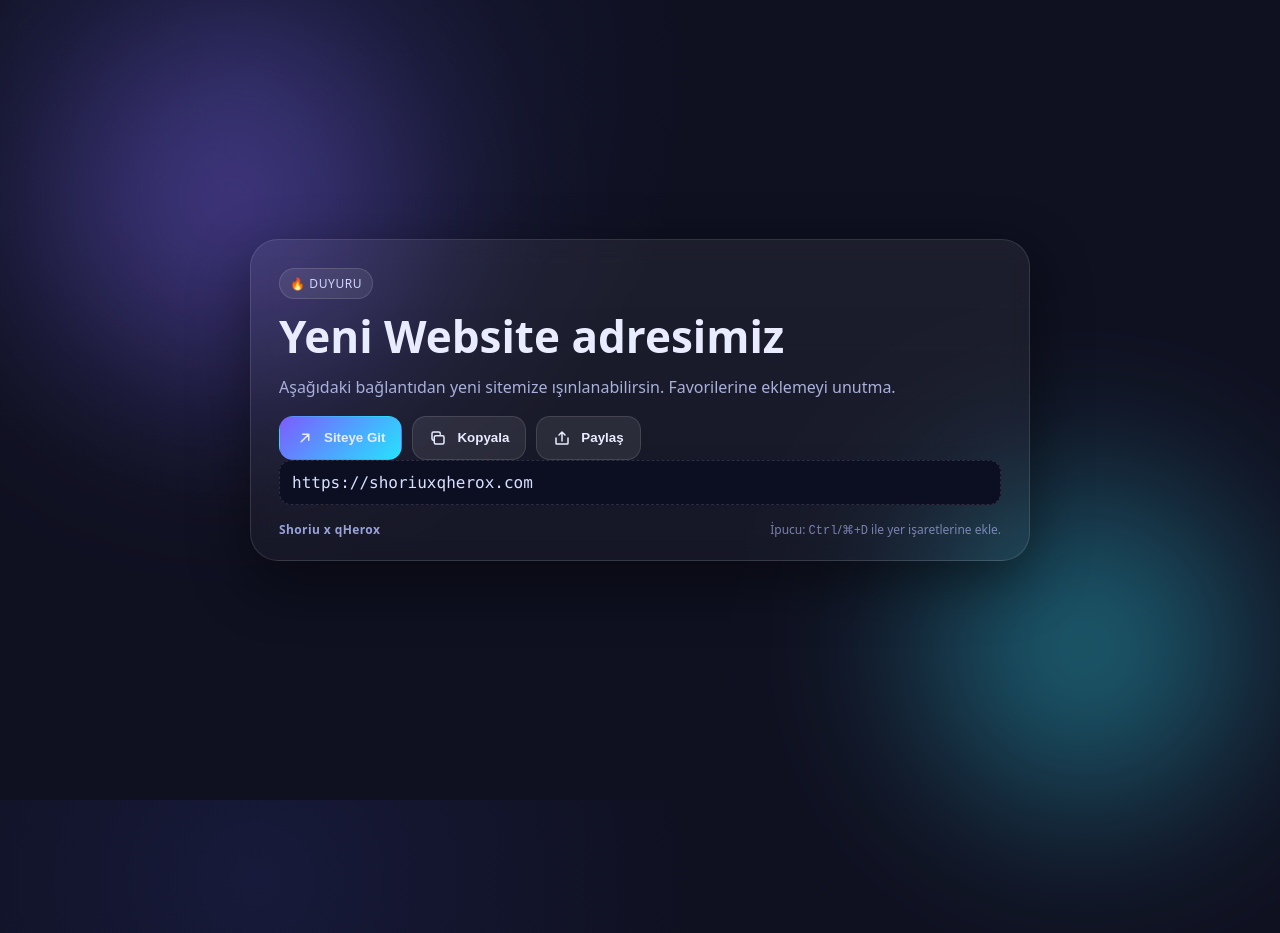
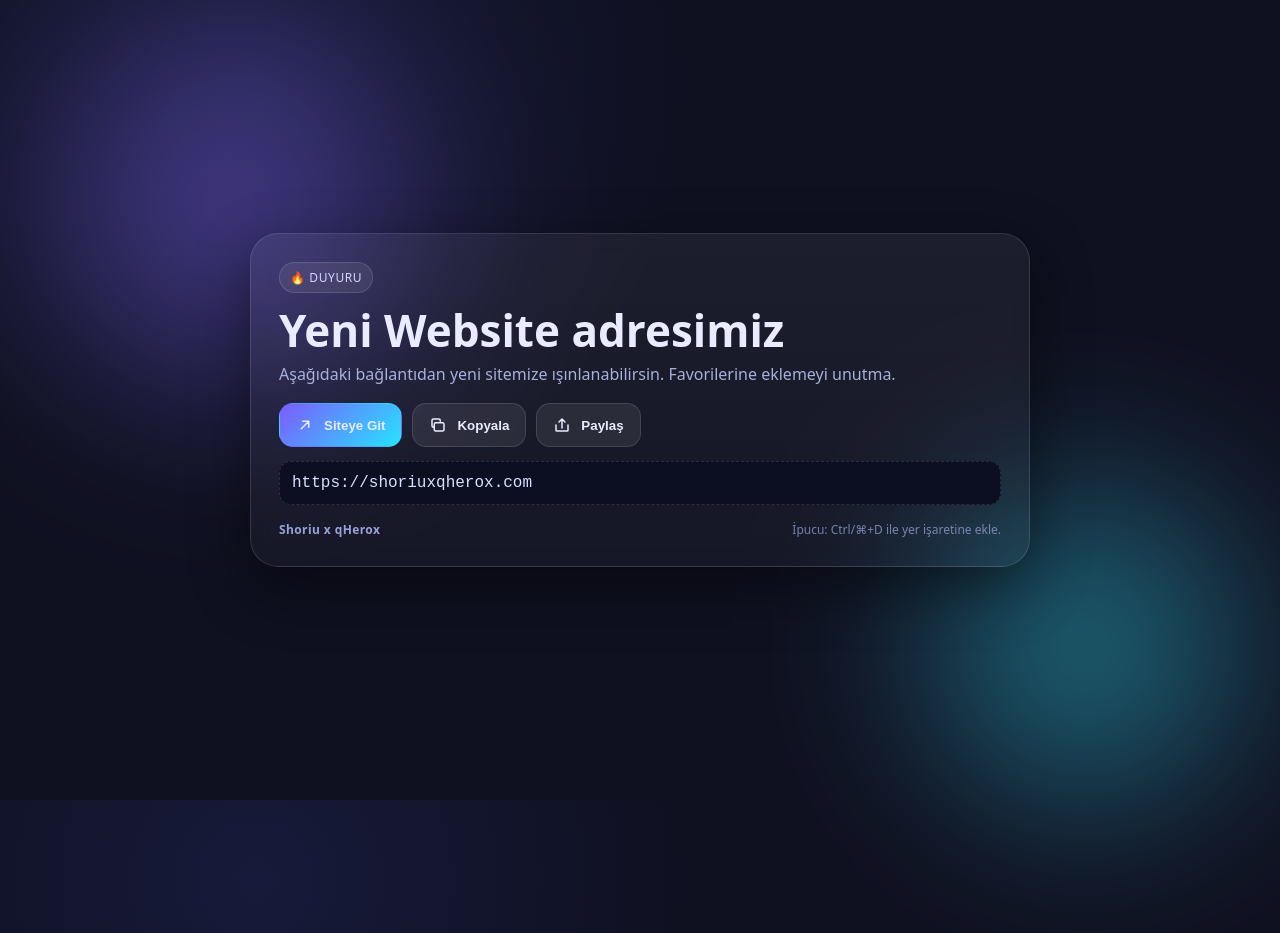
Before and after one commit to ShoriuOfficial/ShoriuOfficial.github.io, a plain HTML site: page index.html in a window 1280 px wide. Both pictures are taken after a click on the button "Kopyala". Shown: the top 933 px of the page. Drawn offline with Linux system fonts and the light colour scheme.

Commit message:
Update index.html

```diff
--- a/index.html
+++ b/index.html
@@ -13,61 +13,53 @@
 
   <style>
     :root{
-      --bg1:#0f1020; --bg2:#0b0c18; --txt:#e9ecff; --muted:#a9b0d9;
+      --bg1:#0f1020; --txt:#e9ecff; --muted:#a9b0d9;
       --accent:#7c5cff; --accent2:#26e3ff; --glass:rgba(255,255,255,.08);
       --border:rgba(255,255,255,.12);
     }
-    *{box-sizing:border-box}
+    *{box-sizing:border-box;margin:0;padding:0}
     html,body{height:100%}
     body{
-      margin:0; color:var(--txt); background: radial-gradient(circle at 20% 10%, #171a3a 0%, var(--bg1) 35%) no-repeat fixed;
-      font-family: ui-sans-serif, system-ui, -apple-system, Segoe UI, Roboto, Helvetica, Arial;
-      overflow:hidden;
+      color:var(--txt);
+      background: radial-gradient(circle at 20% 10%, #171a3a 0%, var(--bg1) 35%) fixed;
+      font-family: system-ui,-apple-system,Segoe UI,Roboto,Helvetica,Arial;
+      overflow-x:hidden; /* ✅ sağdaki boşluğu tamamen kaldırır */
     }
-    /* Animated gradient orbs */
-    .orb{position:absolute; filter:blur(60px); opacity:.45; pointer-events:none; mix-blend-mode:screen}
-    .orb.o1{width:48vmax; height:48vmax; background:radial-gradient(circle, var(--accent) 0%, transparent 60%); top:-12vmax; left:-12vmax; animation:float1 18s ease-in-out infinite}
-    .orb.o2{width:42vmax; height:42vmax; background:radial-gradient(circle, var(--accent2) 0%, transparent 60%); bottom:-14vmax; right:-10vmax; animation:float2 22s ease-in-out infinite}
+
+    .orb{position:absolute;filter:blur(60px);opacity:.45;pointer-events:none;mix-blend-mode:screen}
+    .orb.o1{width:48vmax;height:48vmax;background:radial-gradient(circle,var(--accent) 0%,transparent 60%);top:-12vmax;left:-12vmax;animation:float1 18s ease-in-out infinite}
+    .orb.o2{width:42vmax;height:42vmax;background:radial-gradient(circle,var(--accent2) 0%,transparent 60%);bottom:-14vmax;right:-10vmax;animation:float2 22s ease-in-out infinite}
     @keyframes float1{50%{transform:translate(6vmax,4vmax) scale(1.05)}}
     @keyframes float2{50%{transform:translate(-5vmax,-6vmax) scale(1.08)}}
 
-    .wrap{
-      position:relative; z-index:2; height:100%; display:grid; place-items:center; padding:24px;
+    .wrap{position:relative;z-index:2;min-height:100vh;display:grid;place-items:center;padding:24px}
+    .card{
+      width:min(780px,96vw);padding:28px;border-radius:28px;
+      background:linear-gradient(180deg,rgba(255,255,255,.06),rgba(255,255,255,.03));
+      backdrop-filter:blur(10px);border:1px solid var(--border);
+      box-shadow:0 20px 60px rgba(0,0,0,.45);
     }
-    .card{
-      width:min(780px, 96vw); padding:28px 28px 22px; border-radius:28px;
-      background:linear-gradient(180deg, rgba(255,255,255,.06), rgba(255,255,255,.03)) ;
-      backdrop-filter: blur(10px); border:1px solid var(--border); box-shadow: 0 20px 60px rgba(0,0,0,.45);
+    .badge{display:inline-flex;align-items:center;gap:8px;font-size:12px;letter-spacing:.6px;text-transform:uppercase;
+      color:#cfd6ff;background:var(--glass);border:1px solid var(--border);padding:6px 10px;border-radius:999px}
+    .title{font-size:clamp(28px,5vw,44px);line-height:1.05;margin:14px 0 10px;font-weight:800}
+    .desc{color:var(--muted);font-size:clamp(14px,2.5vw,16px)}
+    .link-row{display:flex;flex-wrap:wrap;gap:10px;margin-top:18px}
+    .btn{
+      border:1px solid var(--border);background:var(--glass);color:var(--txt);
+      padding:12px 16px;border-radius:14px;font-weight:700;cursor:pointer;
+      transition:.2s transform ease,.2s border-color ease;
+      display:inline-flex;align-items:center;gap:10px
     }
-    .badge{
-      display:inline-flex; align-items:center; gap:8px; font-size:12px; letter-spacing:.6px; text-transform:uppercase;
-      color:#cfd6ff; background:var(--glass); border:1px solid var(--border); padding:6px 10px; border-radius:999px;
-    }
-    .title{font-size:clamp(28px, 5vw, 44px); line-height:1.05; margin:14px 0 10px; font-weight:800}
-    .desc{color:var(--muted); font-size:clamp(14px, 2.5vw, 16px)}
-    .link-row{display:flex; flex-wrap:wrap; gap:10px; margin-top:18px}
-    .btn{
-      appearance:none; border:1px solid var(--border); background:var(--glass);
-      color:var(--txt); padding:12px 16px; border-radius:14px; font-weight:700; cursor:pointer;
-      transition:.2s transform ease, .2s border-color ease, .2s background ease;
-      display:inline-flex; align-items:center; gap:10px;
-    }
-    .btn:hover{transform:translateY(-1px); border-color:#ffffff33}
-    .btn.primary{background:linear-gradient(135deg, var(--accent), var(--accent2)); border-color:transparent}
-    .url{
-      display:flex; align-items:center; gap:10px; padding:12px; border-radius:12px; background:#0c0e22; border:1px dashed #ffffff22;
-      overflow:auto; max-width:100%;
-      font-family: ui-monospace, SFMono-Regular, Menlo, Consolas, "Liberation Mono", monospace;
-      color:#d9e0ff;
-    }
-    .footer{
-      margin-top:16px; display:flex; justify-content:space-between; align-items:center; gap:10px; color:#99a2d9; font-size:12px;
-    }
-    .brand{font-weight:700; letter-spacing:.4px}
+    .btn:hover{transform:translateY(-1px);border-color:#ffffff33}
+    .btn.primary{background:linear-gradient(135deg,var(--accent),var(--accent2));border-color:transparent}
+    .url{display:flex;align-items:center;gap:10px;padding:12px;border-radius:12px;background:#0c0e22;
+      border:1px dashed #ffffff22;overflow:auto;max-width:100%;
+      font-family:ui-monospace,monospace;color:#d9e0ff;margin-top:14px}
+    .footer{margin-top:16px;display:flex;justify-content:space-between;align-items:center;gap:10px;color:#99a2d9;font-size:12px}
+    .brand{font-weight:700;letter-spacing:.4px}
     .hint{opacity:.75}
-    /* Confetti canvas */
-    #fx{position:fixed; inset:0; pointer-events:none; z-index:3}
-    @media (max-width:420px){ .footer{flex-direction:column; align-items:flex-start} }
+    #fx{position:fixed;inset:0;pointer-events:none;z-index:3}
+    @media(max-width:420px){.footer{flex-direction:column;align-items:flex-start}}
   </style>
 </head>
 <body>
@@ -76,140 +68,79 @@
   <div class="orb o2"></div>
 
   <div class="wrap">
-    <main class="card" role="main" aria-labelledby="title">
-      <span class="badge" aria-label="duyuru rozeti">🔥 Duyuru</span>
-      <h1 id="title" class="title">Yeni Website adresimiz</h1>
+    <main class="card">
+      <span class="badge">🔥 Duyuru</span>
+      <h1 class="title">Yeni Website adresimiz</h1>
       <p class="desc">Aşağıdaki bağlantıdan yeni sitemize ışınlanabilirsin. Favorilerine eklemeyi unutma.</p>
 
-      <div class="link-row" role="group" aria-label="Bağlantı seçenekleri">
-        <button class="btn primary" id="goBtn" aria-label="Siteye git">
-          <svg width="18" height="18" viewBox="0 0 24 24" fill="none" aria-hidden="true"><path d="M7 17L17 7M17 7H9M17 7v8" stroke="currentColor" stroke-width="2" stroke-linecap="round" stroke-linejoin="round"/></svg>
+      <div class="link-row">
+        <button class="btn primary" id="goBtn">
+          <svg width="18" height="18" viewBox="0 0 24 24" fill="none"><path d="M7 17L17 7M17 7H9M17 7v8" stroke="currentColor" stroke-width="2" stroke-linecap="round" stroke-linejoin="round"/></svg>
           Siteye Git
         </button>
-        <button class="btn" id="copyBtn" aria-label="Bağlantıyı kopyala">
-          <svg width="18" height="18" viewBox="0 0 24 24" fill="none" aria-hidden="true"><path d="M9 9h9a2 2 0 0 1 2 2v7a2 2 0 0 1-2 2H9a2 2 0 0 1-2-2v-7a2 2 0 0 1 2-2Z" stroke="currentColor" stroke-width="2" stroke-linecap="round" stroke-linejoin="round"/><path d="M7 15H6a2 2 0 0 1-2-2V6a2 2 0 0 1 2-2h7a2 2 0 0 1 2 2v1" stroke="currentColor" stroke-width="2" stroke-linecap="round" stroke-linejoin="round"/></svg>
+        <button class="btn" id="copyBtn">
+          <svg width="18" height="18" viewBox="0 0 24 24" fill="none"><path d="M9 9h9a2 2 0 0 1 2 2v7a2 2 0 0 1-2 2H9a2 2 0 0 1-2-2v-7a2 2 0 0 1 2-2Z" stroke="currentColor" stroke-width="2" stroke-linecap="round" stroke-linejoin="round"/><path d="M7 15H6a2 2 0 0 1-2-2V6a2 2 0 0 1 2-2h7a2 2 0 0 1 2 2v1" stroke="currentColor" stroke-width="2" stroke-linecap="round" stroke-linejoin="round"/></svg>
           Kopyala
         </button>
-        <button class="btn" id="shareBtn" aria-label="Paylaş">
-          <svg width="18" height="18" viewBox="0 0 24 24" fill="none" aria-hidden="true"><path d="M4 12v7a1 1 0 0 0 1 1h14a1 1 0 0 0 1-1v-7M16 8l-4-4-4 4M12 4v12" stroke="currentColor" stroke-width="2" stroke-linecap="round" stroke-linejoin="round"/></svg>
+        <button class="btn" id="shareBtn">
+          <svg width="18" height="18" viewBox="0 0 24 24" fill="none"><path d="M4 12v7a1 1 0 0 0 1 1h14a1 1 0 0 0 1-1v-7M16 8l-4-4-4 4M12 4v12" stroke="currentColor" stroke-width="2" stroke-linecap="round" stroke-linejoin="round"/></svg>
           Paylaş
         </button>
       </div>
 
-      <div class="url" id="urlBox" aria-live="polite">https://shoriuxqherox.com</div>
+      <div class="url" id="urlBox">https://shoriuxqherox.com</div>
 
       <div class="footer">
         <span class="brand">Shoriu x qHerox</span>
-        <span class="hint">İpucu: <kbd>Ctrl</kbd>/<kbd>⌘</kbd>+<kbd>D</kbd> ile yer işaretlerine ekle.</span>
+        <span class="hint">İpucu: Ctrl/⌘+D ile yer işaretine ekle.</span>
       </div>
     </main>
   </div>
 
   <script>
-    (function(){
-      const URL_STR = "https://shoriuxqherox.com";
-      const goBtn = document.getElementById("goBtn");
-      const copyBtn = document.getElementById("copyBtn");
-      const shareBtn = document.getElementById("shareBtn");
-      const urlBox = document.getElementById("urlBox");
+  (()=>{
+    const URL_STR="https://shoriuxqherox.com";
+    const go=document.getElementById("goBtn");
+    const copy=document.getElementById("copyBtn");
+    const share=document.getElementById("shareBtn");
+    const urlBox=document.getElementById("urlBox");
 
-      // Navigate
-      goBtn.addEventListener("click", ()=> {
-        confetti(160);
-        setTimeout(()=> location.href = URL_STR, 250);
-      });
+    go.onclick=()=>{confetti(160);setTimeout(()=>location.href=URL_STR,250)};
+    copy.onclick=async()=>{
+      try{await navigator.clipboard.writeText(URL_STR);
+        toast("Bağlantı kopyalandı!");confetti(80);}
+      catch{toast("Kopyalanamadı, elle seçebilirsin.");}
+    };
+    share.onclick=async()=>{
+      if(navigator.share){
+        try{await navigator.share({title:"Yeni Website Adresimiz",text:"Yeni sitemiz burada 👇",url:URL_STR});
+        toast("Paylaşıldı!");}catch{}
+      }else toast("Paylaşım desteklenmiyor, kopyalayabilirsin.");
+    };
+    function toast(t){
+      const d=document.createElement("div");
+      d.textContent=t;
+      Object.assign(d.style,{position:"fixed",left:"50%",bottom:"28px",transform:"translateX(-50%)",
+        background:"rgba(15,16,32,.9)",color:"#fff",padding:"10px 14px",borderRadius:"12px",
+        border:"1px solid #ffffff22",fontWeight:"700",zIndex:9});
+      document.body.appendChild(d);
+      setTimeout(()=>{d.style.transition="opacity .3s";d.style.opacity="0"},1300);
+      setTimeout(()=>d.remove(),1700);
+    }
 
-      // Copy to clipboard
-      copyBtn.addEventListener("click", async ()=> {
-        try{
-          await navigator.clipboard.writeText(URL_STR);
-          flashMsg("Bağlantı kopyalandı!");
-          confetti(80);
-        }catch(e){
-          flashMsg("Kopyalanamadı, üzerine basılı tutup seçebilirsin.");
-        }
-      });
+    const cvs=document.getElementById("fx"),ctx=cvs.getContext("2d");
+    let pcs=[];function resize(){cvs.width=innerWidth;cvs.height=innerHeight}addEventListener("resize",resize);resize();
+    function confetti(n=100){for(let i=0;i<n;i++)pcs.push({x:Math.random()*cvs.width,y:-10,r:2+Math.random()*4,
+      vY:2+Math.random()*3,vX:-1+Math.random()*2,a:Math.random()*Math.PI*2,s:.02+.02*Math.random()});}
+    (function loop(){requestAnimationFrame(loop);ctx.clearRect(0,0,cvs.width,cvs.height);
+      pcs.forEach(p=>{p.a+=p.s;p.x+=p.vX+Math.sin(p.a)*.4;p.y+=p.vY;
+      ctx.globalAlpha=.9;ctx.fillStyle=`hsl(${(p.a*57)%360},90%,60%)`;
+      ctx.beginPath();ctx.arc(p.x,p.y,p.r,0,Math.PI*2);ctx.fill();});
+      pcs=pcs.filter(p=>p.y<cvs.height+8);})();setTimeout(()=>confetti(120),300);
 
-      // Web Share API
-      shareBtn.addEventListener("click", async ()=> {
-        if(navigator.share){
-          try{
-            await navigator.share({ title:"Yeni Website Adresimiz", text:"Yeni sitemiz burada 👇", url: URL_STR });
-            flashMsg("Paylaşıldı!");
-          }catch{}
-        }else{
-          flashMsg("Paylaşım bu cihazda desteklenmiyor, kopyalayabilirsin.");
-        }
-      });
-
-      // Small toast
-      function flashMsg(text){
-        const t = document.createElement("div");
-        t.textContent = text;
-        Object.assign(t.style,{
-          position:"fixed", left:"50%", bottom:"28px", transform:"translateX(-50%)",
-          background:"rgba(15,16,32,.9)", color:"#fff", padding:"10px 14px",
-          borderRadius:"12px", border:"1px solid #ffffff22", fontWeight:"700",
-          zIndex:9, boxShadow:"0 8px 30px rgba(0,0,0,.35)"
-        });
-        document.body.appendChild(t);
-        setTimeout(()=>{ t.style.transition="opacity .3s"; t.style.opacity="0"; }, 1300);
-        setTimeout(()=> t.remove(), 1700);
-      }
-
-      // Simple confetti
-      const cvs = document.getElementById("fx");
-      const ctx = cvs.getContext("2d");
-      let pieces=[];
-      function resize(){ cvs.width=innerWidth; cvs.height=innerHeight }
-      addEventListener("resize", resize); resize();
-
-      function confetti(n=120){
-        for(let i=0;i<n;i++){
-          pieces.push({
-            x: Math.random()*cvs.width,
-            y: -10,
-            r: 2+Math.random()*4,
-            vY: 2+Math.random()*3,
-            vX: -1+Math.random()*2,
-            a: Math.random()*Math.PI*2,
-            s: .02+.02*Math.random()
-          });
-        }
-      }
-      // Auto confetti on load
-      setTimeout(()=>confetti(120), 300);
-
-      (function loop(){
-        requestAnimationFrame(loop);
-        ctx.clearRect(0,0,cvs.width,cvs.height);
-        pieces.forEach(p=>{
-          p.a += p.s;
-          p.x += p.vX + Math.sin(p.a)*.4;
-          p.y += p.vY;
-          ctx.globalAlpha = .9;
-          // no fixed colors: draw with HSL varying naturally
-          const hue = (p.a*57)%360;
-          ctx.fillStyle = `hsl(${hue}, 90%, 60%)`;
-          ctx.beginPath(); ctx.arc(p.x,p.y,p.r,0,Math.PI*2); ctx.fill();
-        });
-        pieces = pieces.filter(p=> p.y < cvs.height+8);
-      })();
-
-      // Make URL selectable on tap
-      urlBox.addEventListener("click", ()=>{
-        const r = document.createRange();
-        r.selectNodeContents(urlBox);
-        const sel = getSelection();
-        sel.removeAllRanges(); sel.addRange(r);
-      });
-
-      // Respect reduced motion
-      const mq = matchMedia("(prefers-reduced-motion: reduce)");
-      if(mq.matches){
-        document.querySelectorAll(".orb").forEach(o=> o.style.animation="none");
-      }
-    })();
+    urlBox.onclick=()=>{const r=document.createRange();r.selectNodeContents(urlBox);
+      const s=getSelection();s.removeAllRanges();s.addRange(r);}
+  })();
   </script>
 </body>
 </html>
```
